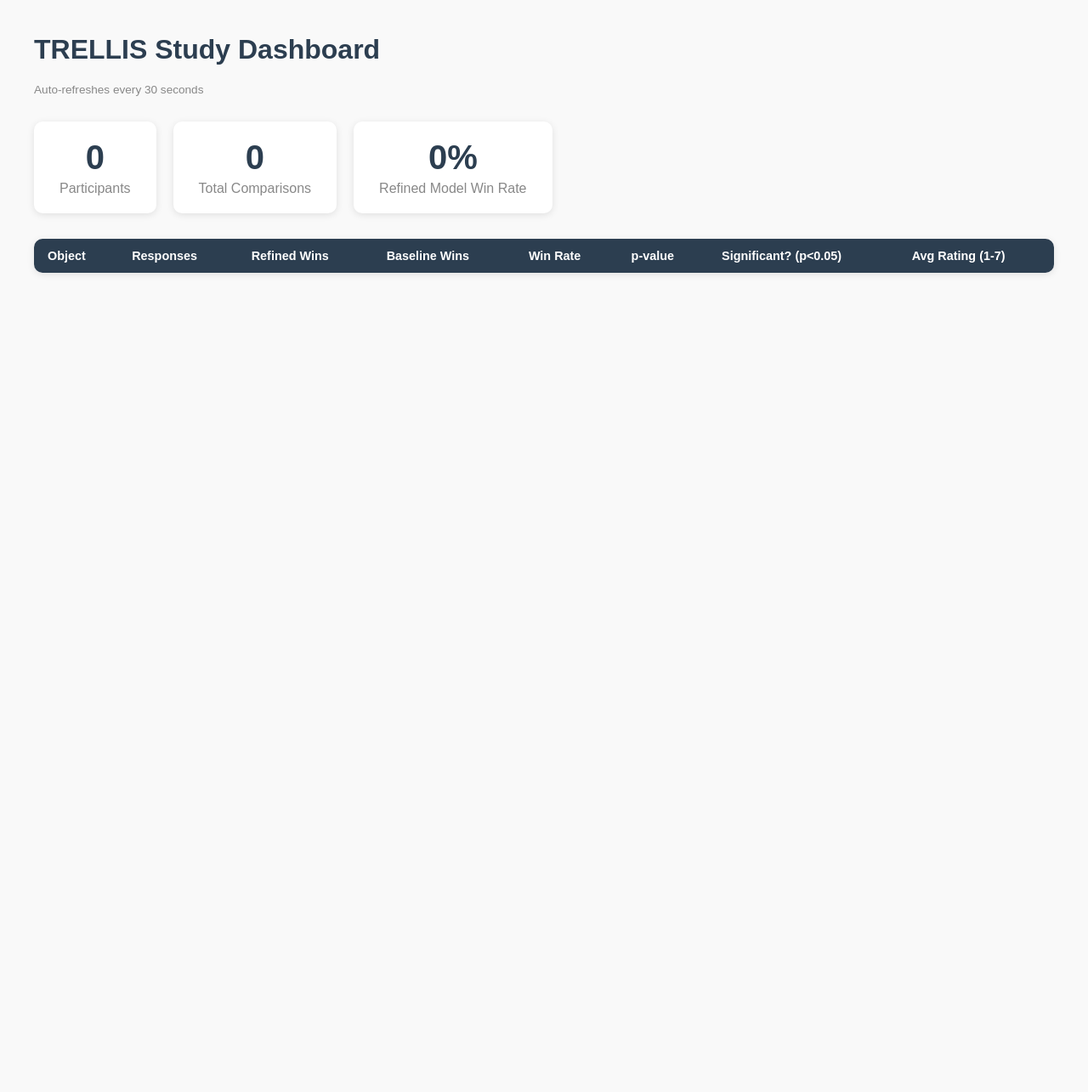
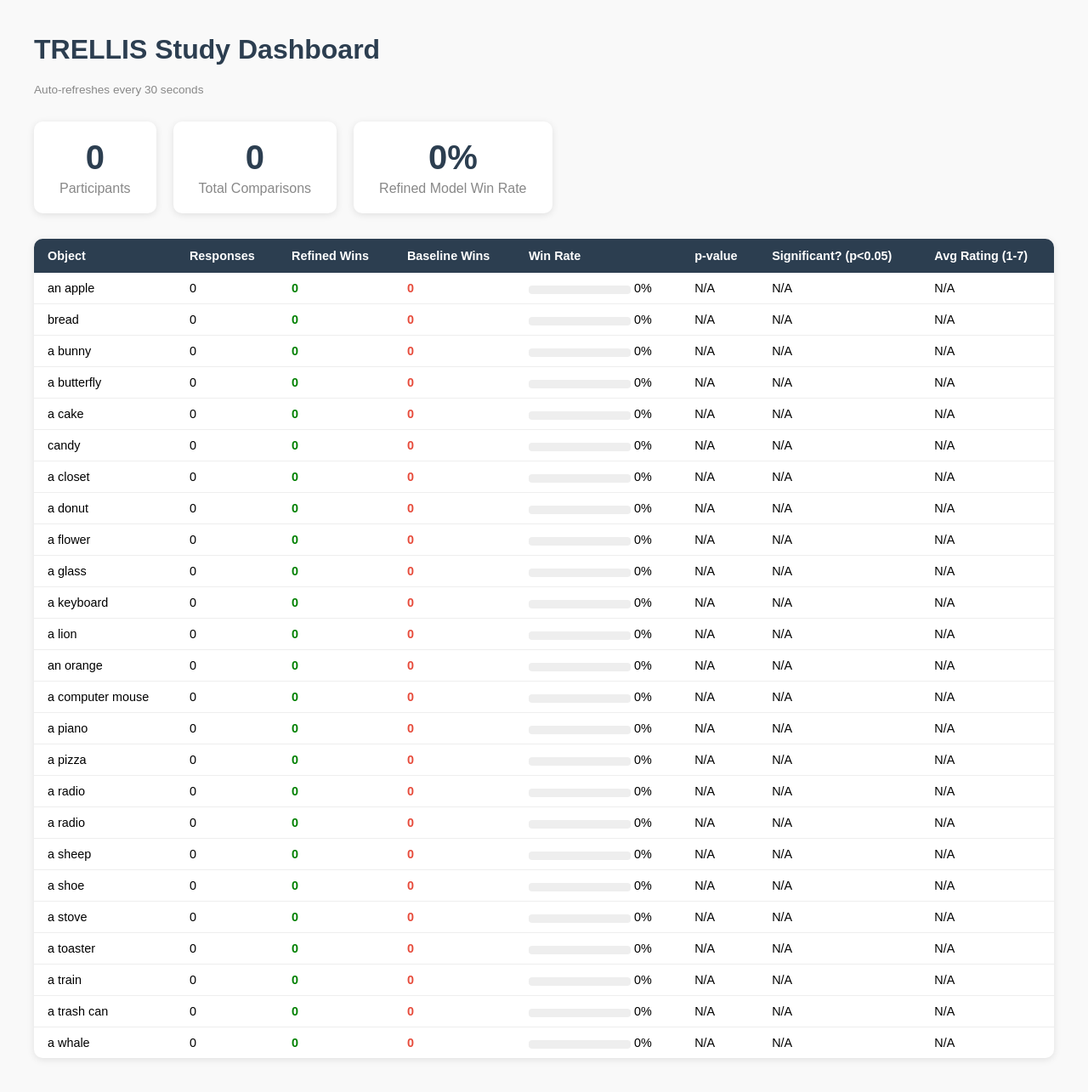
Before and after one commit to RohanAaron19/trellis-study, a Flask app: page /admin in a window 1280 px wide. Shown: the whole page at 85% size. Before the commit the page ends 323 px from the top, so only its background shows below. Run offline with Flask 3, Linux system fonts and the light colour scheme; data that the repository does not hold is empty.

Commit message:
Add files via upload

```diff
--- a/app.py
+++ b/app.py
@@ -34,7 +34,31 @@ db_lock = Lock()
 #   ... etc, matching whatever is listed in 'iterations'
 # ============================================================================
 OBJECTS = {
-    # populate before going live
+    'apple_002':     {'label': 'an apple',          'iterations': ['round2','round3','round4','round5','round6','round7','round8']},
+    'bread_000':     {'label': 'bread',              'iterations': ['round2','round3','round4','round5','round6','round7','round8']},
+    'bunny_002':     {'label': 'a bunny',             'iterations': ['round2','round3','round4','round5','round6','round7','round8']},
+    'butterfly_000': {'label': 'a butterfly',         'iterations': ['round2','round3','round4','round5','round6','round7','round8']},
+    'cake_002':      {'label': 'a cake',              'iterations': ['round2','round3','round4','round5','round6','round7','round8']},
+    'candy_000':     {'label': 'candy',               'iterations': ['round2','round3','round4','round5','round6','round7','round8']},
+    'closet_001':    {'label': 'a closet',            'iterations': ['round2','round3','round4','round5','round6','round7','round8']},
+    'donut_002':     {'label': 'a donut',             'iterations': ['round2','round3','round4','round5','round6','round7','round8']},
+    'flower_001':    {'label': 'a flower',            'iterations': ['round2','round3','round4','round5','round6','round7','round8']},
+    'glass_002':     {'label': 'a glass',             'iterations': ['round2','round3','round4','round5','round6','round7','round8']},
+    'keyboard_000':  {'label': 'a keyboard',          'iterations': ['round2','round3','round4','round5','round6','round7','round8']},
+    'lion_000':      {'label': 'a lion',              'iterations': ['round2','round3','round4','round5','round6','round7','round8']},
+    'orange_001':    {'label': 'an orange',           'iterations': ['round2','round3','round4','round5','round6','round7','round8']},
+    'pc_mouse_001':  {'label': 'a computer mouse',    'iterations': ['round2','round3','round4','round5','round6','round7','round8']},
+    'piano_001':     {'label': 'a piano',             'iterations': ['round2','round3','round4','round5','round6','round7','round8']},
+    'pizza_000':     {'label': 'a pizza',             'iterations': ['round2','round3','round4','round5','round6','round7','round8']},
+    'radio_000':     {'label': 'a radio',             'iterations': ['round2','round3','round4','round5','round6','round7','round8']},
+    'radio_001':     {'label': 'a radio',             'iterations': ['round2','round3','round4','round5','round6','round7','round8']},
+    'sheep_000':     {'label': 'a sheep',             'iterations': ['round2','round3','round4','round5','round6','round7','round8']},
+    'shoe_000':      {'label': 'a shoe',              'iterations': ['round2','round3','round4','round5','round6','round7','round8']},
+    'stove_001':     {'label': 'a stove',             'iterations': ['round2','round3','round4','round5','round6','round7','round8']},
+    'toaster_001':   {'label': 'a toaster',           'iterations': ['round2','round3','round4','round5','round6','round7','round8']},
+    'train_001':     {'label': 'a train',             'iterations': ['round2','round3','round4','round5','round6','round7','round8']},
+    'trashcan_000':  {'label': 'a trash can',         'iterations': ['round2','round3','round4','round5','round6','round7','round8']},
+    'whale_001':     {'label': 'a whale',             'iterations': ['round2','round3','round4','round5','round6','round7','round8']},
 }
 
 OBJECT_KEYS = list(OBJECTS.keys())
--- a/requirements.txt
+++ b/requirements.txt
@@ -1,4 +1,4 @@
 Flask==3.0.3
-   tinydb==4.8.0
-   scipy>=1.13.1
-   gunicorn==22.0.0
+tinydb==4.8.0
+scipy==1.13.1
+gunicorn==22.0.0
```
Also changed, not shown: templates/pick_best.html (+15 -3 lines), templates/rate.html (+15 -3 lines), templates/vs_baseline.html (+16 -6 lines).
